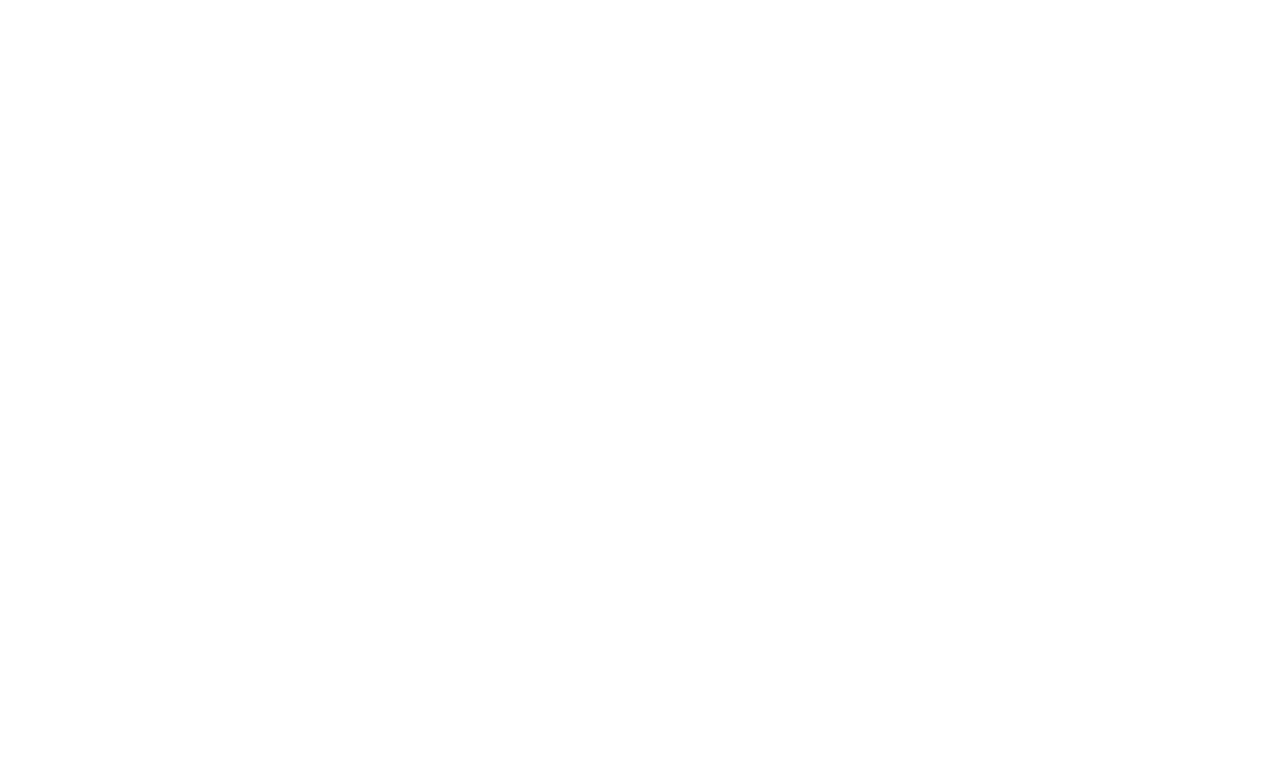
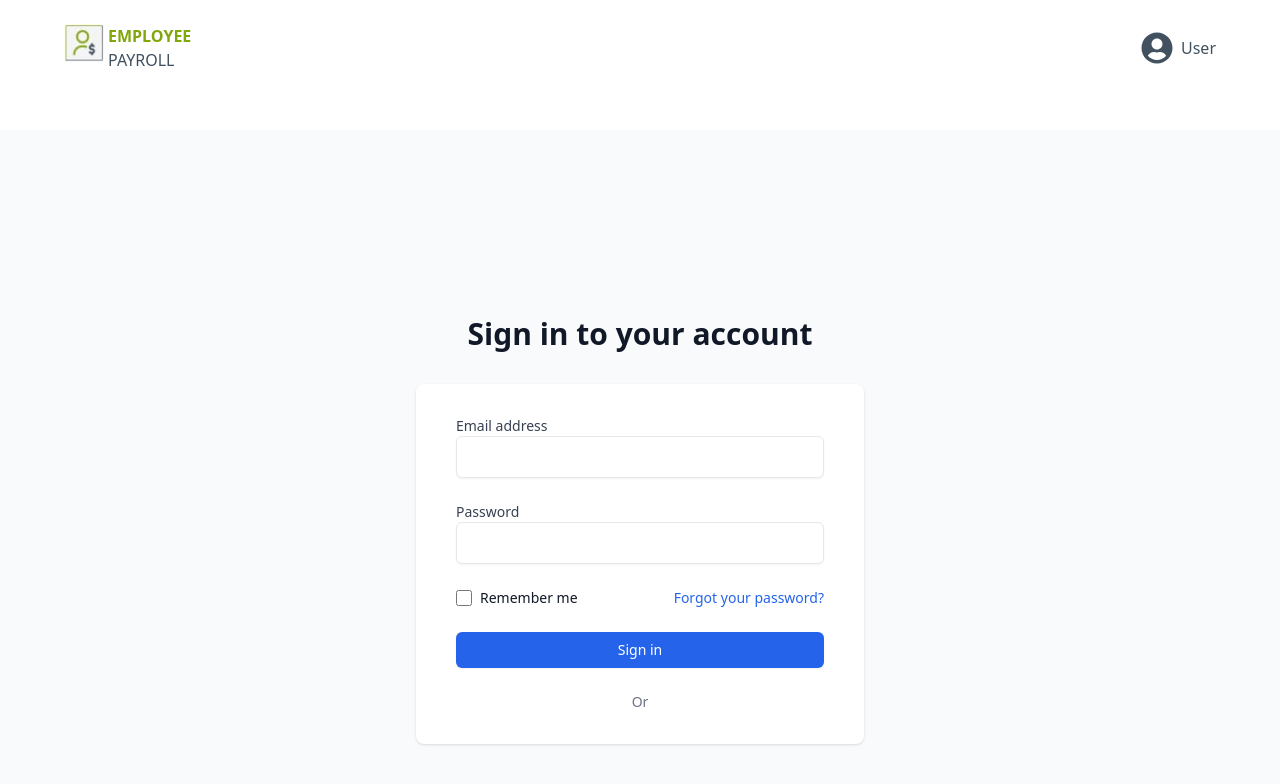
Before and after one commit to sandeepkumar0702/Employee-PayRollC, a React (Vite) app: page / in a window 1280 px wide. Shown: the top 784 px of the page. Built offline with nearby package versions, Linux system fonts and the light colour scheme.

Commit message:
[Sandeep] ADD:Adding new files

```diff
--- a/Api.js
+++ b/Api.js
@@ -2,7 +2,7 @@
 
 export const deleteEmployee = async (id) => {
   try {
-    const response = await axios.delete(`http://localhost:3001/employees/${id}`);
+    const response = await axios.delete(`http://localhost:5001/employees/${id}`);
     return response.data;
   } catch (error) {
     console.error("Error deleting employee:", error);
@@ -12,7 +12,7 @@
 
 export const fetchEmployees = async () => {
   try {
-    const response = await axios.get("http://localhost:3001/employees");
+    const response = await axios.get("http://localhost:5001/employees");
     return response.data;
   } catch (error) {
     console.error("Error fetching employees:", error);
--- a/data.json
+++ b/data.json
@@ -1,16 +1,16 @@
 {
   "employees": [
     {
-      "id": "4ac9",
-      "name": "dev",
-      "profileImage": "/Assets/person1.jpeg",
-      "gender": "male",
+      "id": "115a",
+      "name": "samk",
+      "profileImage": "/Assets/person2.jpeg",
+      "gender": "female",
       "departments": [
-        "sales"
+        "HR"
       ],
-      "salary": "₹10,000",
-      "startDate": "11-08-2023",
-      "notes": "dd"
+      "salary": "₹30,000",
+      "startDate": "05-08-2023",
+      "notes": "aaa"
     }
   ]
 }
--- a/package.json
+++ b/package.json
@@ -12,9 +12,12 @@
     "json-server": "json-server --watch data.json --port 3001"
   },
   "dependencies": {
+    "@react-oauth/google": "^0.12.1",
     "axios": "^1.8.4",
+    "jwt-decode": "^4.0.0",
     "react": "^19.0.0",
     "react-dom": "^19.0.0",
+    "react-icons": "^5.5.0",
     "react-router-dom": "^7.4.0",
     "sonar-scanner": "^3.1.0"
   },
--- a/src/App.jsx
+++ b/src/App.jsx
@@ -1,14 +1,65 @@
-import './App.css';
-import Dashboard from './Component/Dashboard/Dashboard';
-import PayrollForm from './Component/PayrollForm/PayrollForm';
+import React, { useState, useEffect } from "react";
+import {
+  BrowserRouter as Router,
+  Route,
+  Routes,
+  Navigate,
+} from "react-router-dom";
+import Login from "./Component/Login/Login";
+import Dashboard from "./Component/Dashboard/Dashboard";
+import PayrollForm from "./Component/PayrollForm/PayrollForm"; // Import PayrollForm
+import Header from "./Component/Header/Header";
 
 function App() {
+  const [isAuthenticated, setIsAuthenticated] = useState(false);
+
+  useEffect(() => {
+    const user = localStorage.getItem("googleUser");
+    if (user) {
+      setIsAuthenticated(true);
+    }
+  }, []);
+
   return (
-    <div>
-
-      {/* <PayrollForm/>
-      <Dashboard/> */}
-    </div>
+    <Router>
+      <Routes>
+        <Route
+          path="/"
+          element={
+            isAuthenticated ? (
+              <Navigate to="/dashboard" />
+            ) : (
+              <Login setIsAuthenticated={setIsAuthenticated} />
+            )
+          }
+        />
+        <Route
+          path="/dashboard"
+          element={
+            isAuthenticated ? (
+              <>
+                <Dashboard />
+              </>
+            ) : (
+              <Navigate to="/" />
+            )
+          }
+        />
+        <Route
+          path="/payroll-form"
+          element={
+            isAuthenticated ? (
+              <>
+                <PayrollForm />
+              </>
+            ) : (
+              <Navigate to="/" />
+            )
+          }
+        />
+        <Route path="*" element={<Navigate to="/" />} />
+      </Routes>
+    </Router>
   );
 }
 
--- a/src/Component/Header/Header.jsx
+++ b/src/Component/Header/Header.jsx
@@ -1,18 +1,37 @@
-import React from 'react';
-import logo from '../../assets/logo.jpeg';
-
-const Header = () => {
+import React, { Component } from "react";
+import logo from "../../assets/logo.jpeg";
+import { FaUserCircle } from "react-icons/fa";
+class Header extends Component {
+  constructor(props) {
+    super(props);
+    this.state = {
+      user: JSON.parse(localStorage.getItem("googleUser")) || {},
+      currentPath: window.location.pathname,
+    };
+  }
+  render() {
+    const { user, currentPath } = this.state;
+    const isLoginPage = currentPath === "/login";
+    const displayName = isLoginPage
+      ? "Guest"
+      : `${user.given_name || ""} ${user.family_name || ""}`.trim() || "User";
     return (
       <header className="w-full h-[13.25vh] bg-white relative">
-      <div className="flex gap-1 ml-[5%] mt-6">
+        <div className="flex items-center justify-between px-[5%] mt-6">
+          <div className="flex gap-1">
             <img src={logo} alt="logo" className="w-10 h-10" />
             <a href="Dashboard.html" className="no-underline">
               <p className="font-bold text-[#82A70C]">EMPLOYEE</p>
               <p className="text-[#42515F]">PAYROLL</p>
             </a>
           </div>
+          <div className="flex items-center gap-2">
+            <FaUserCircle className="text-[#42515F] w-8 h-8" />
+            <span className="text-[#42515F] font-medium">{displayName}</span>
+          </div>
+        </div>
       </header>
     );
-};
-
+  }
+}
 export default Header;
--- a/src/Component/Login/Login.jsx
+++ b/src/Component/Login/Login.jsx
@@ -0,0 +1,170 @@
+import React, { Component } from "react";
+import { GoogleOAuthProvider, GoogleLogin } from "@react-oauth/google";
+import Header from "../Header/Header";
+import { jwtDecode } from "jwt-decode";
+
+const clientId =
+  "910384708704-teove9l8tcstqorgvg700s3dnv1c877o.apps.googleusercontent.com";
+
+class Login extends Component {
+  constructor(props) {
+    super(props);
+    this.state = {
+      email: "",
+      password: "",
+      rememberMe: false,
+      isLoading: false,
+      errorMessage: "",
+    };
+  }
+
+  handleInputChange = (e) => {
+    const { name, value, type, checked } = e.target;
+    this.setState({ [name]: type === "checkbox" ? checked : value });
+  };
+
+  handleSubmit = (e) => {
+    e.preventDefault();
+    this.setState({ isLoading: true, errorMessage: "" });
+
+    setTimeout(() => {
+      if (this.state.email && this.state.password) {
+        console.log("Login successful", this.state);
+      } else {
+        this.setState({ errorMessage: "Please enter both email and password" });
+      }
+      this.setState({ isLoading: false });
+    }, 1000);
+  };
+
+  handleSuccess = (response) => {
+    const userData = response.credential;
+    try {
+      const decodedUser = jwtDecode(userData);
+      const filteredUserData = {
+        email: decodedUser.email,
+        given_name: decodedUser.given_name,
+        family_name: decodedUser.family_name,
+        email_verified: decodedUser.email_verified,
+      };
+      // Store the filtered user data in localStorage
+      localStorage.setItem("googleUser", JSON.stringify(filteredUserData));
+      console.log("Stored User Data:", filteredUserData);
+    } catch (error) {
+      console.error("Error decoding JWT:", error);
+    }
+  };
+
+  handleError = () => {
+    console.log("Login Failed");
+  };
+
+  render() {
+    const { email, password, rememberMe, isLoading, errorMessage } = this.state;
+    return (
+      <div className="min-h-screen bg-gray-50 font-sans">
+        <Header />
+        <div className="min-h-screen flex flex-col justify-center py-12 sm:px-6 lg:px-8">
+          <div className="sm:mx-auto sm:w-full sm:max-w-md">
+            <h2 className="text-center text-3xl font-extrabold text-gray-900">
+              Sign in to your account
+            </h2>
+          </div>
+
+          <div className="mt-8 sm:mx-auto sm:w-full sm:max-w-md">
+            <div className="bg-white py-8 px-4 shadow sm:rounded-lg sm:px-10">
+              {errorMessage && (
+                <div className="bg-red-50 border-l-4 border-red-400 p-4 mb-6">
+                  <p className="text-sm text-red-700">{errorMessage}</p>
+                </div>
+              )}
+
+              <form className="space-y-6" onSubmit={this.handleSubmit}>
+                <div>
+                  <label
+                    htmlFor="email"
+                    className="block text-sm font-medium text-gray-700"
+                  >
+                    Email address
+                  </label>
+                  <input
+                    id="email"
+                    name="email"
+                    type="email"
+                    autoComplete="email"
+                    required
+                    value={email}
+                    onChange={this.handleInputChange}
+                    className="w-full px-3 py-2 border rounded-md shadow-sm focus:ring-blue-500 focus:border-blue-500"
+                  />
+                </div>
+
+                <div>
+                  <label
+                    htmlFor="password"
+                    className="block text-sm font-medium text-gray-700"
+                  >
+                    Password
+                  </label>
+                  <input
+                    id="password"
+                    name="password"
+                    type="password"
+                    autoComplete="current-password"
+                    required
+                    value={password}
+                    onChange={this.handleInputChange}
+                    className="w-full px-3 py-2 border rounded-md shadow-sm focus:ring-blue-500 focus:border-blue-500"
+                  />
+                </div>
+
+                <div className="flex items-center justify-between">
+                  <div className="flex items-center">
+                    <input
+                      id="remember-me"
+                      name="rememberMe"
+                      type="checkbox"
+                      checked={rememberMe}
+                      onChange={this.handleInputChange}
+                      className="h-4 w-4 text-blue-600 focus:ring-blue-500 border-gray-300 rounded"
+                    />
+                    <label
+                      htmlFor="remember-me"
+                      className="ml-2 text-sm text-gray-900"
+                    >
+                      Remember me
+                    </label>
+                  </div>
+                  <a
+                    href="#"
+                    className="text-sm text-blue-600 hover:text-blue-500"
+                  >
+                    Forgot your password?
+                  </a>
+                </div>
+
+                <button
+                  type="submit"
+                  disabled={isLoading}
+                  className="w-full py-2 px-4 rounded-md shadow-sm text-sm font-medium text-white bg-blue-600 hover:bg-blue-700 focus:ring-2 focus:ring-offset-2 focus:ring-blue-500"
+                >
+                  {isLoading ? "Signing in..." : "Sign in"}
+                </button>
+              </form>
+
+              <div className="mt-6">
+                <div className="relative flex justify-center text-sm">
+                  <span className="px-2 bg-white text-gray-500">Or</span>
+                </div>
+
+
+              </div>
+            </div>
+          </div>
+        </div>
+      </div>
+    );
+  }
+}
+
+export default Login;
--- a/src/Component/PayrollForm/PayrollForm.jsx
+++ b/src/Component/PayrollForm/PayrollForm.jsx
@@ -49,7 +49,7 @@
 
     try {
       // POST to JSON Server
-      const response = await axios.post("http://localhost:3001/employees", employeeData);
+      const response = await axios.post("http://localhost:5001/employees", employeeData);
       if (response.status === 201) {
         alert("Employee added successfully!");
         this.handleReset();
```
Also changed, not shown: src/Component/Dashboard/Dashboard.jsx (+48 -19 lines), 1 other file (tests, documents, lock files or other folders). Lines whose indentation alone changed are shown as unchanged.
